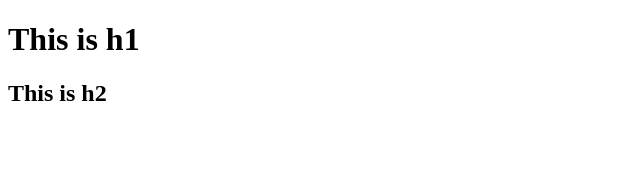
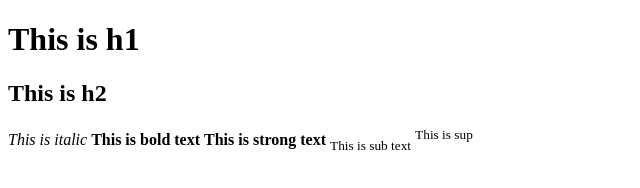
Before and after one commit to Dilipjp/paragol_class_08_01, a plain HTML site: page index.html in a window 1280 px wide. Shown: the whole page, without its empty margins (0-640 px from the left). Drawn offline with Linux system fonts and the light colour scheme.

Commit message:
some html formates added

```diff
--- a/index.html
+++ b/index.html
@@ -8,5 +8,10 @@
 <body>
     <h1>This is h1</h1>
     <h2>This is h2</h2>
+    <i>This is italic</i>
+    <b>This is bold text</b>
+    <strong>This is strong text</strong>
+    <sub>This is sub text</sub>
+    <sup>This is sup</sup>
 </body>
 </html>
```
